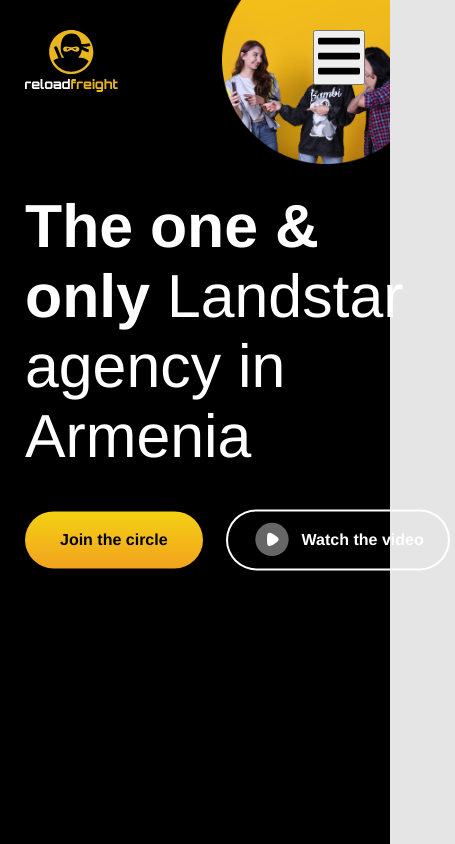
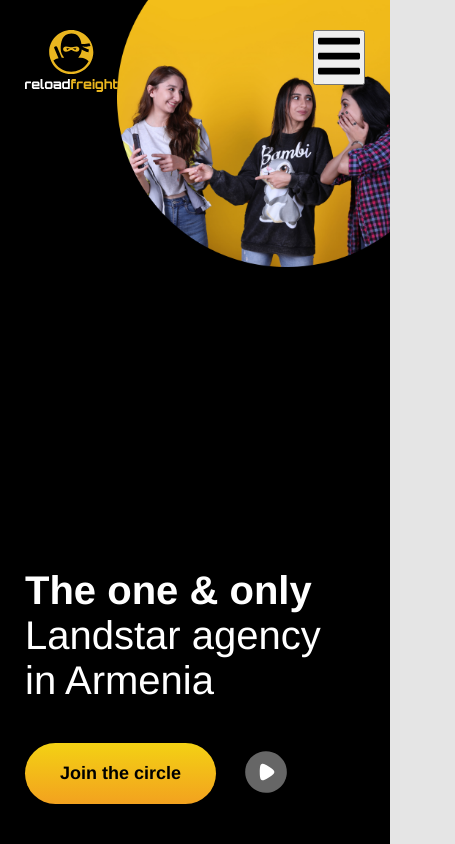
Before and after one commit to hasmikvasilyan/ReloadFreight, a React (Create React App) app: page / in a window 390 px wide. Shown: the top 844 px of the page, 455 px wide, since content can reach past the window. Built offline with nearby package versions, Linux system fonts and the light colour scheme.

Commit message:
reponsive changes

```diff
--- a/src/components/Navigation.jsx
+++ b/src/components/Navigation.jsx
@@ -44,7 +44,7 @@
 
   return (
     <nav>
-      <ul className={`navBar${isNavBarActive ? " c" : ""} `}>
+      <ul className={`navBar${isNavBarActive ? " active" : ""} `}>
         {navlinks.map((link) => (
           <li key={link.id}>
             <Link
--- a/src/index.css
+++ b/src/index.css
@@ -119,7 +119,7 @@
 }
 .sloganWrapper {
   width: 46.5%;
-  min-width: 430px;
+  min-width: 463px;
   top: 40%;
   position: relative;
   transform: translateY(-50%);
@@ -765,6 +765,17 @@
   .topTitle {
     font-size: 5.5rem;
   }
+  .sloganWrapper {
+    min-width: 423px;
+  }
+  .slogan {
+    font-size: 3.3rem;
+  }
+
+  .sloganWrapper .btnGroup .btnOutline svg {
+    width: 30px;
+    height: 30px;
+  }
   .statsWrapper {
     flex-wrap: wrap;
     justify-content: center;
@@ -918,6 +929,44 @@
   }
 }
 @media screen and (max-width: 480px) {
+  .sloganWrapper {
+    width: 100%;
+    min-width: auto;
+    max-width: 337px;
+  }
+  .btn {
+    font-size: 1.125rem;
+  }
+  .top {
+    padding-bottom: 40px;
+  }
+  .topBack {
+    background-size: 70%;
+  }
+  .top .container {
+    display: flex;
+    flex-direction: column;
+    justify-content: space-between;
+  }
+  .sloganWrapper {
+    top: 0;
+    transform: none;
+  }
+
+  .slogan {
+    font-size: 2.5rem;
+  }
+  .sloganWrapper .btnGroup .btnOutline {
+    box-shadow: none;
+    padding: 0;
+  }
+  .sloganWrapper .btnGroup .btnOutline span {
+    display: none;
+  }
+  .sloganWrapper .btnGroup .btnOutline svg {
+    width: 50px;
+    height: 50px;
+  }
   .partnersHeading {
     flex-wrap: wrap;
   }
--- a/src/pages/home/Top.jsx
+++ b/src/pages/home/Top.jsx
@@ -24,7 +24,7 @@
               </Link>
               <Link to="/" className="btn btnOutline">
                 <WatchIcon />
-                Watch the video
+                <span>Watch the video</span>
               </Link>
             </div>
           </div>
```
